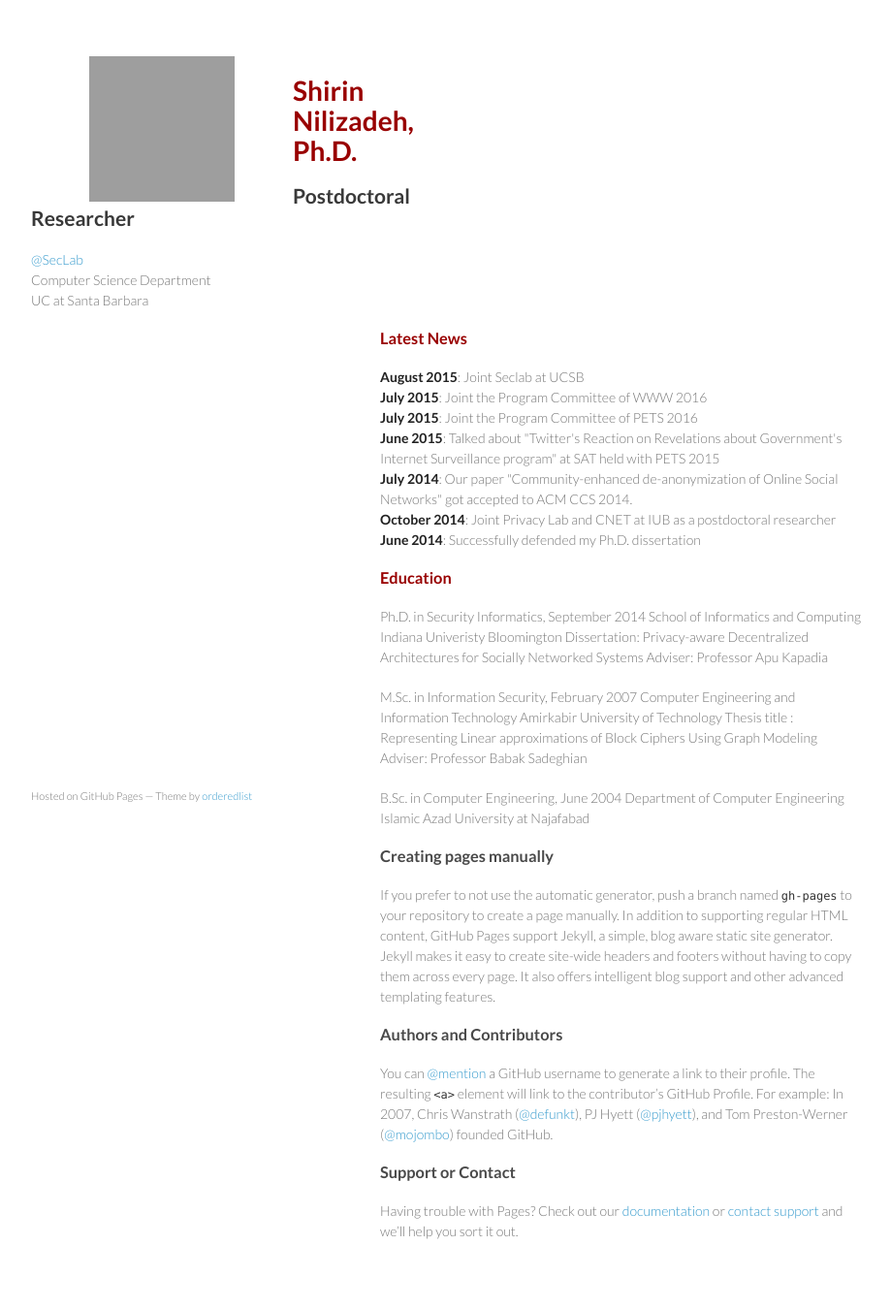
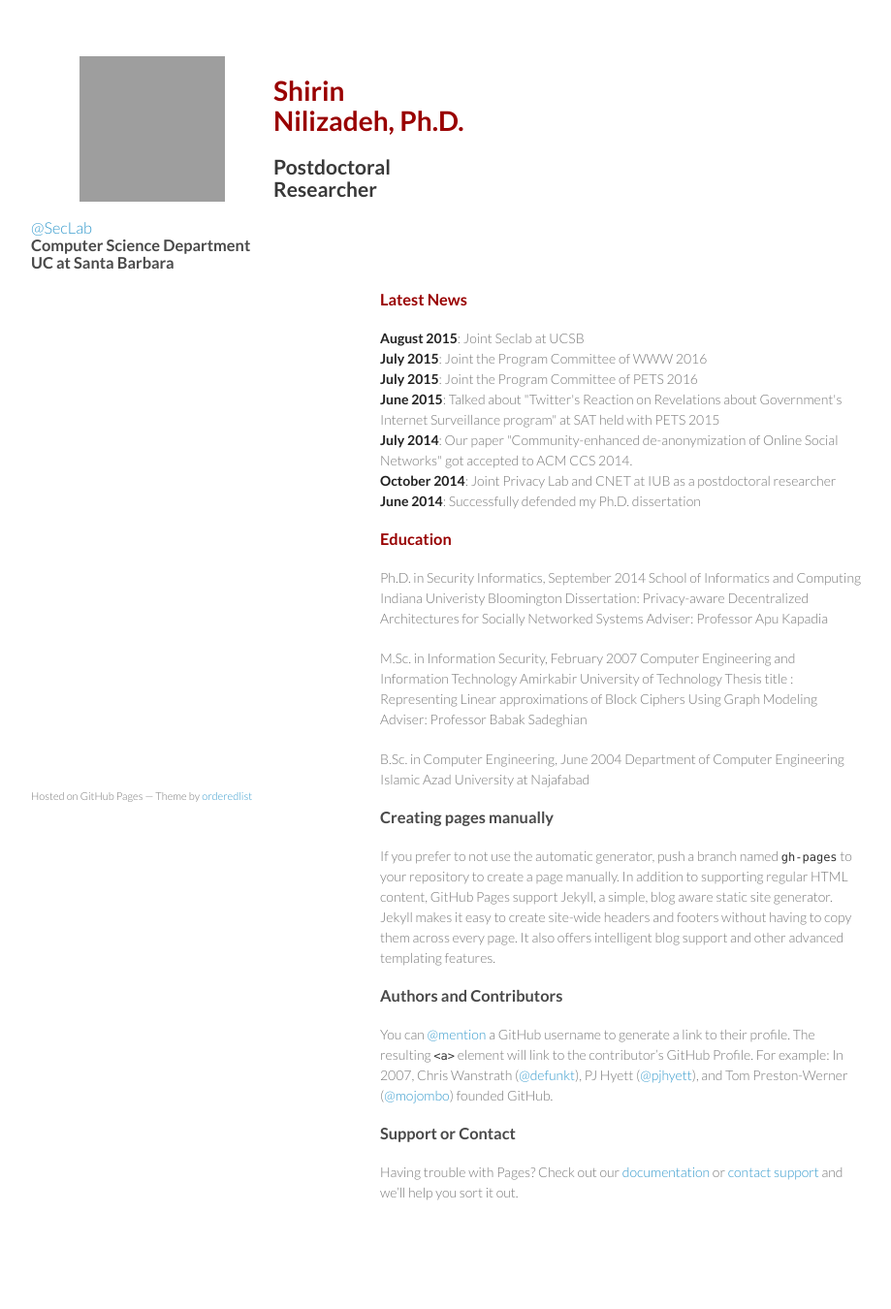
Before and after one commit to Machiry/nilizadeh.github.io, a Jekyll site: the page index.html, which Jekyll copies as it is, in a window 1280 px wide. Shown: the whole page at 97% size, without its empty margins (178-1097 px from the left). Built offline with Jekyll 4.4.1, drawn with Linux system fonts in a browser that asks for light colours; after the commit the page ends 1310 px from its top, so only the background shows below that; grey boxes are pictures that could not be loaded.

Commit message:
Update index.html
header

```diff
--- a/index.html
+++ b/index.html
@@ -15,11 +15,11 @@
   <body>
     <div class="wrapper">
       <header>
-        <img align="left" src="shirin.jpg" width="150" height="150" hspace="60"/>
+        <img align="left" src="shirin.jpg" width="150" height="150" hspace="50"/>
        <p> <h1><font color="#990000">Shirin Nilizadeh, Ph.D.</font></h1>
        <h2>Postdoctoral Researcher<br> </h2> </p>
         <p>
-         <b><a href="https://seclab.cs.ucsb.edu">@SecLab</a></b> <br>
+        <h3><strong><a href="https://seclab.cs.ucsb.edu">@SecLab</a></strong> <br>
              Computer Science Department<br>
              UC at Santa Barbara  <br></h3>
         </p>
```
